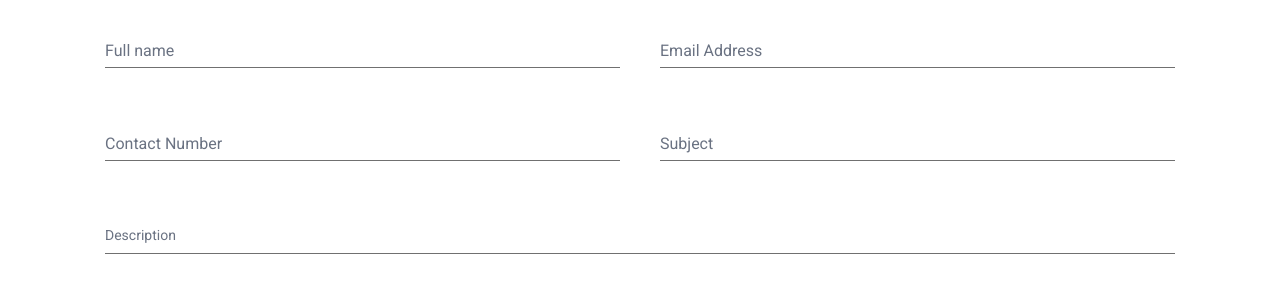
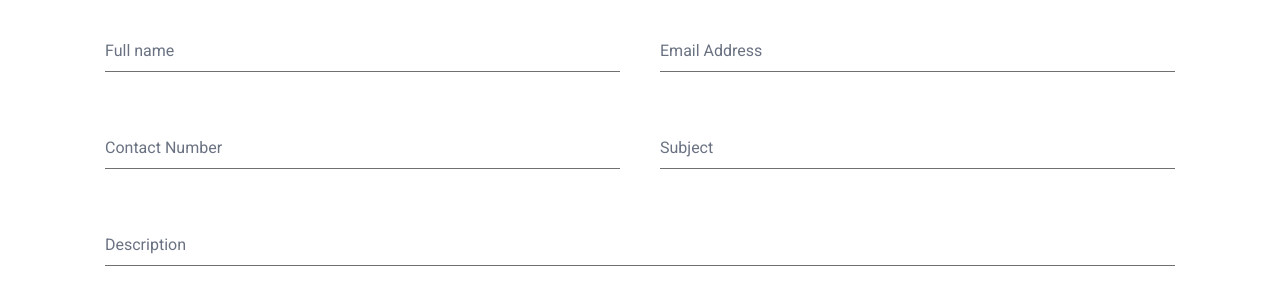
Before and after one commit to ICode2712/RRF_Tem-3-8-, a website: page contact.html in a window 1280 px wide. Shown: the part 472-756 px from the top of the page. Drawn offline with Linux system fonts and the light colour scheme.

Commit message:
form font-size fixed

```diff
--- a/contact.html
+++ b/contact.html
@@ -92,7 +92,7 @@
                 type="text"
                 name="floating_full_name"
                 id="floating_full_name"
-                class="block py-2.5 px-0 w-full text-sm text-gray-900 bg-transparent border-0 border-b border-[#707070] appearance-none dark:border-gray-600 dark:focus:border-blue-500 focus:outline-none focus:ring-0 focus:border-blue-600 peer"
+                class="block py-2.5 px-0 w-full text-title text-gray-900 bg-transparent border-0 border-b border-[#707070] appearance-none dark:border-gray-600 dark:focus:border-blue-500 focus:outline-none focus:ring-0 focus:border-blue-600 peer"
                 placeholder=" "
                 required
               />
@@ -107,7 +107,7 @@
                 type="email"
                 name="floating_email"
                 id="floating_email"
-                class="block py-2.5 px-0 w-full text-sm text-gray-900 bg-transparent border-0 border-b border-[#707070] appearance-none dark:border-gray-600 dark:focus:border-blue-500 focus:outline-none focus:ring-0 focus:border-blue-600 peer"
+                class="block py-2.5 px-0 w-full text-title text-gray-900 bg-transparent border-0 border-b border-[#707070] appearance-none dark:border-gray-600 dark:focus:border-blue-500 focus:outline-none focus:ring-0 focus:border-blue-600 peer"
                 placeholder=" "
                 required
               />
@@ -125,7 +125,7 @@
                 pattern="[0-9]{3}-[0-9]{3}-[0-9]{4}"
                 name="floating_phone"
                 id="floating_phone"
-                class="block py-2.5 px-0 w-full text-sm text-gray-900 bg-transparent border-0 border-b border-[#707070] appearance-none dark:border-gray-600 dark:focus:border-blue-500 focus:outline-none focus:ring-0 focus:border-blue-600 peer"
+                class="block py-2.5 px-0 w-full text-title text-gray-900 bg-transparent border-0 border-b border-[#707070] appearance-none dark:border-gray-600 dark:focus:border-blue-500 focus:outline-none focus:ring-0 focus:border-blue-600 peer"
                 placeholder=" "
                 required
               />
@@ -140,7 +140,7 @@
                 type="text"
                 name="floating_subject"
                 id="floating__subject"
-                class="block py-2.5 px-0 w-full text-sm text-gray-900 bg-transparent border-0 border-b border-[#707070] appearance-none dark:border-gray-600 dark:focus:border-blue-500 focus:outline-none focus:ring-0 focus:border-blue-600 peer"
+                class="block py-2.5 px-0 w-full text-title text-gray-900 bg-transparent border-0 border-b border-[#707070] appearance-none dark:border-gray-600 dark:focus:border-blue-500 focus:outline-none focus:ring-0 focus:border-blue-600 peer"
                 placeholder=" "
                 required
               />
@@ -156,13 +156,13 @@
               type="text"
               name="floating_description"
               id="floating_description"
-              class="block py-2.5 px-0 w-full text-sm text-gray-900 bg-transparent border-0 border-b border-[#707070] appearance-none dark:border-gray-600 dark:focus:border-blue-500 focus:outline-none focus:ring-0 focus:border-blue-600 peer"
+              class="block py-2.5 px-0 w-full text-title text-gray-900 bg-transparent border-0 border-b border-[#707070] appearance-none dark:border-gray-600 dark:focus:border-blue-500 focus:outline-none focus:ring-0 focus:border-blue-600 peer"
               placeholder=" "
               required
             />
             <label
               for="floating_description"
-              class="peer-focus:font-medium absolute text-sm text-gray-500 dark:text-gray-400 duration-300 transform -translate-y-6 scale-75 top-3 -z-10 origin-[0] peer-focus:start-0 rtl:peer-focus:translate-x-1/4 rtl:peer-focus:left-auto peer-focus:text-primary peer-placeholder-shown:scale-100 peer-placeholder-shown:translate-y-0 peer-focus:scale-75 peer-focus:-translate-y-6"
+              class="peer-focus:font-medium absolute text-title text-gray-500 dark:text-gray-400 duration-300 transform -translate-y-6 scale-75 top-3 -z-10 origin-[0] peer-focus:start-0 rtl:peer-focus:translate-x-1/4 rtl:peer-focus:left-auto peer-focus:text-primary peer-placeholder-shown:scale-100 peer-placeholder-shown:translate-y-0 peer-focus:scale-75 peer-focus:-translate-y-6"
               >Description</label
             >
           </div>
```
